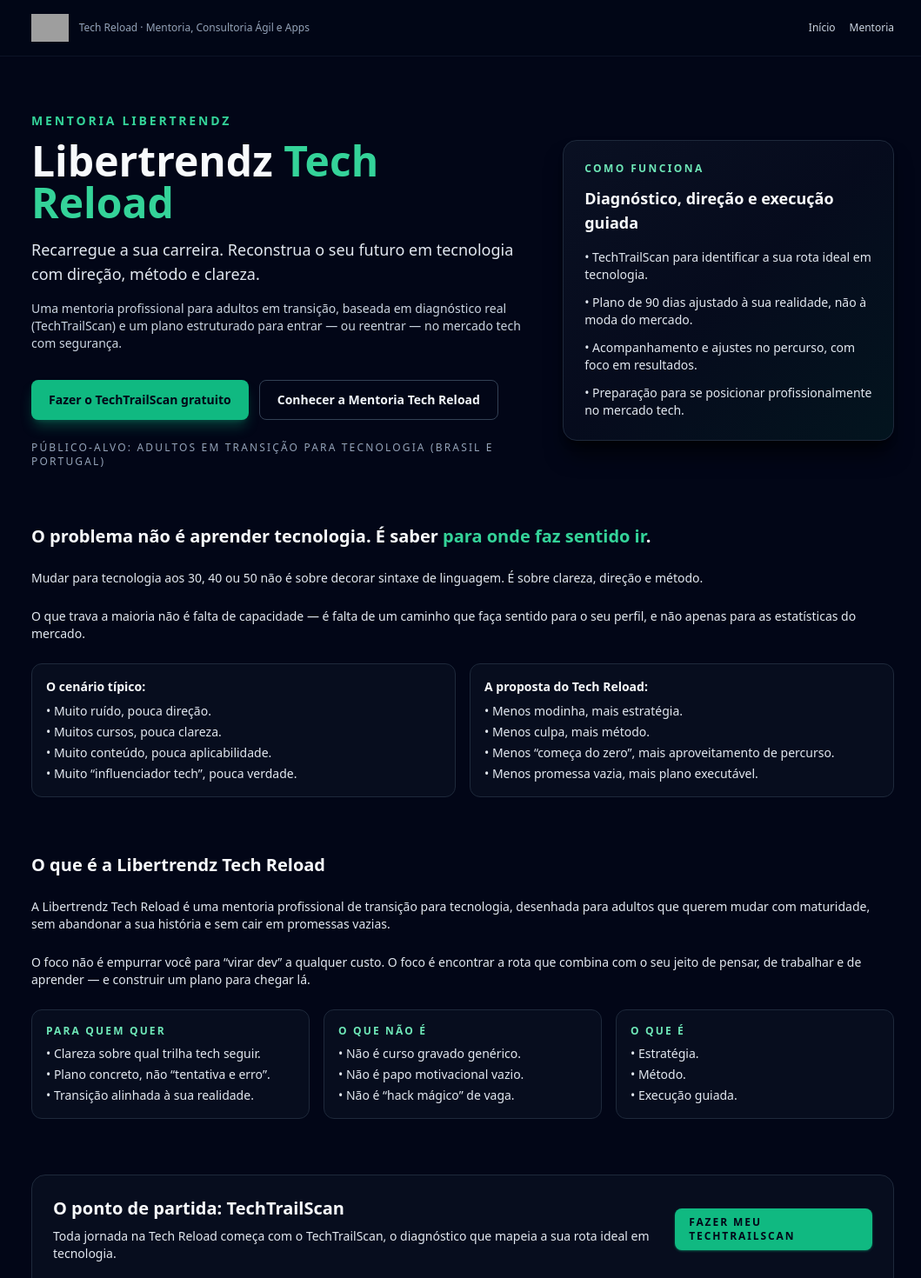
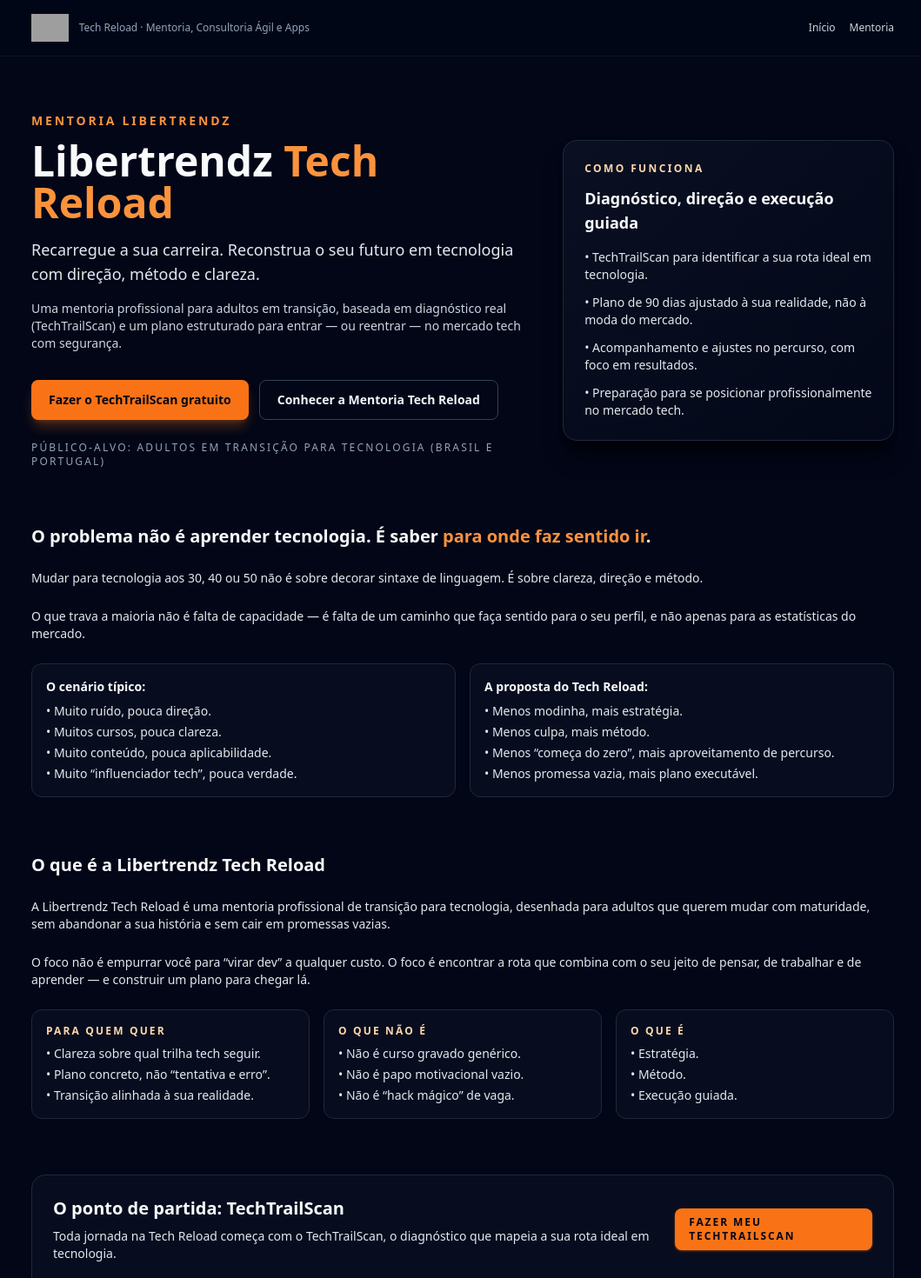
Before and after one commit to libertrendz/libertrendz-site, a Next.js app: page /mentoria in a window 1280 px wide. Shown: the top 1470 px of the page at 87% size, without its empty margins (108-1167 px from the left). Built offline with nearby package versions, Linux system fonts and the light colour scheme; grey boxes are pictures that could not be loaded.

Commit message:
Update page.tsx

```diff
--- a/app/mentoria/page.tsx
+++ b/app/mentoria/page.tsx
@@ -1,4 +1,3 @@
-// app/mentoria/page.tsx
 import Link from "next/link";
 
 const TECHTRAILSCAN_FORM_URL =
@@ -11,11 +10,11 @@ export default function MentoriaPage() {
         {/* HERO */}
         <section className="grid gap-10 lg:grid-cols-[3fr,2fr] lg:items-center">
           <div>
-            <p className="mb-3 text-sm font-semibold uppercase tracking-[0.2em] text-emerald-400">
+            <p className="mb-3 text-sm font-semibold uppercase tracking-[0.2em] text-accent-400">
               Mentoria Libertrendz
             </p>
             <h1 className="mb-4 text-3xl font-bold leading-tight text-slate-50 md:text-4xl lg:text-5xl">
-              Libertrendz <span className="text-emerald-400">Tech Reload</span>
+              Libertrendz <span className="text-accent-400">Tech Reload</span>
             </h1>
             <p className="mb-4 text-lg text-slate-200">
               Recarregue a sua carreira. Reconstrua o seu futuro em tecnologia
@@ -31,7 +30,7 @@ export default function MentoriaPage() {
               <Link
                 href={TECHTRAILSCAN_FORM_URL}
                 target="_blank"
-                className="inline-flex items-center justify-center rounded-lg bg-emerald-500 px-5 py-3 text-sm font-semibold text-slate-950 shadow-lg shadow-emerald-500/30 transition hover:bg-emerald-400"
+                className="inline-flex items-center justify-center rounded-lg bg-accent-500 px-5 py-3 text-sm font-semibold text-slate-950 shadow-lg shadow-accent-500/30 transition hover:bg-accent-400"
               >
                 Fazer o TechTrailScan gratuito
               </Link>
@@ -50,8 +49,8 @@ export default function MentoriaPage() {
           </div>
 
           {/* Lado direito - “cartão” visual */}
-          <div className="rounded-2xl border border-slate-800 bg-gradient-to-br from-slate-900/60 via-slate-900/30 to-emerald-900/20 p-6 shadow-xl shadow-black/60">
-            <p className="mb-3 text-xs font-semibold uppercase tracking-[0.2em] text-emerald-300">
+          <div className="rounded-2xl border border-slate-800 bg-gradient-to-br from-slate-900/60 via-slate-900/30 to-slate-900/10 p-6 shadow-xl shadow-black/60">
+            <p className="mb-3 text-xs font-semibold uppercase tracking-[0.2em] text-accent-300">
               Como funciona
             </p>
             <h2 className="mb-4 text-lg font-semibold text-slate-50">
@@ -80,7 +79,7 @@ export default function MentoriaPage() {
         <section className="space-y-6">
           <h2 className="text-xl font-semibold text-slate-50">
             O problema não é aprender tecnologia. É saber{" "}
-            <span className="text-emerald-400">para onde faz sentido ir</span>.
+            <span className="text-accent-400">para onde faz sentido ir</span>.
           </h2>
           <p className="text-sm text-slate-200">
             Mudar para tecnologia aos 30, 40 ou 50 não é sobre decorar sintaxe
@@ -136,7 +135,7 @@ export default function MentoriaPage() {
 
           <div className="grid gap-4 md:grid-cols-3">
             <div className="rounded-xl border border-slate-800 bg-slate-900/40 p-4 text-sm">
-              <p className="mb-2 text-xs font-semibold uppercase tracking-[0.18em] text-emerald-300">
+              <p className="mb-2 text-xs font-semibold uppercase tracking-[0.18em] text-accent-300">
                 Para quem quer
               </p>
               <ul className="space-y-1 text-slate-200">
@@ -146,7 +145,7 @@ export default function MentoriaPage() {
               </ul>
             </div>
             <div className="rounded-xl border border-slate-800 bg-slate-900/40 p-4 text-sm">
-              <p className="mb-2 text-xs font-semibold uppercase tracking-[0.18em] text-emerald-300">
+              <p className="mb-2 text-xs font-semibold uppercase tracking-[0.18em] text-accent-300">
                 O que não é
               </p>
               <ul className="space-y-1 text-slate-200">
@@ -156,7 +155,7 @@ export default function MentoriaPage() {
               </ul>
             </div>
             <div className="rounded-xl border border-slate-800 bg-slate-900/40 p-4 text-sm">
-              <p className="mb-2 text-xs font-semibold uppercase tracking-[0.18em] text-emerald-300">
+              <p className="mb-2 text-xs font-semibold uppercase tracking-[0.18em] text-accent-300">
                 O que é
               </p>
               <ul className="space-y-1 text-slate-200">
@@ -168,7 +167,7 @@ export default function MentoriaPage() {
           </div>
         </section>
 
-        {/* TECHTRAILSCAN DENTRO DA MENTORIA */}
+        {/* TECHTRAILSCAN */}
         <section className="space-y-6 rounded-2xl border border-slate-800 bg-slate-900/40 p-6">
           <div className="flex flex-col gap-3 md:flex-row md:items-center md:justify-between">
             <div>
@@ -183,7 +182,7 @@ export default function MentoriaPage() {
             <Link
               href={TECHTRAILSCAN_FORM_URL}
               target="_blank"
-              className="inline-flex items-center justify-center rounded-lg bg-emerald-500 px-4 py-2 text-xs font-semibold uppercase tracking-[0.16em] text-slate-950 shadow shadow-emerald-500/40 transition hover:bg-emerald-400"
+              className="inline-flex items-center justify-center rounded-lg bg-accent-500 px-4 py-2 text-xs font-semibold uppercase tracking-[0.16em] text-slate-950 shadow shadow-accent-500/40 transition hover:bg-accent-400"
             >
               Fazer meu TechTrailScan
             </Link>
@@ -227,7 +226,7 @@ export default function MentoriaPage() {
           </div>
         </section>
 
-        {/* MÉTODO TECH RELOAD */}
+        {/* MÉTODO */}
         <section className="space-y-6">
           <h2 className="text-xl font-semibold text-slate-50">
             O Método Tech Reload em 4 fases
@@ -388,7 +387,7 @@ export default function MentoriaPage() {
             <Link
               href={TECHTRAILSCAN_FORM_URL}
               target="_blank"
-              className="inline-flex items-center justify-center rounded-lg bg-emerald-500 px-6 py-3 text-sm font-semibold text-slate-950 shadow-lg shadow-emerald-500/30 transition hover:bg-emerald-400"
+              className="inline-flex items-center justify-center rounded-lg bg-accent-500 px-6 py-3 text-sm font-semibold text-slate-950 shadow-lg shadow-accent-500/30 transition hover:bg-accent-400"
             >
               Fazer meu TechTrailScan agora
             </Link>
```
